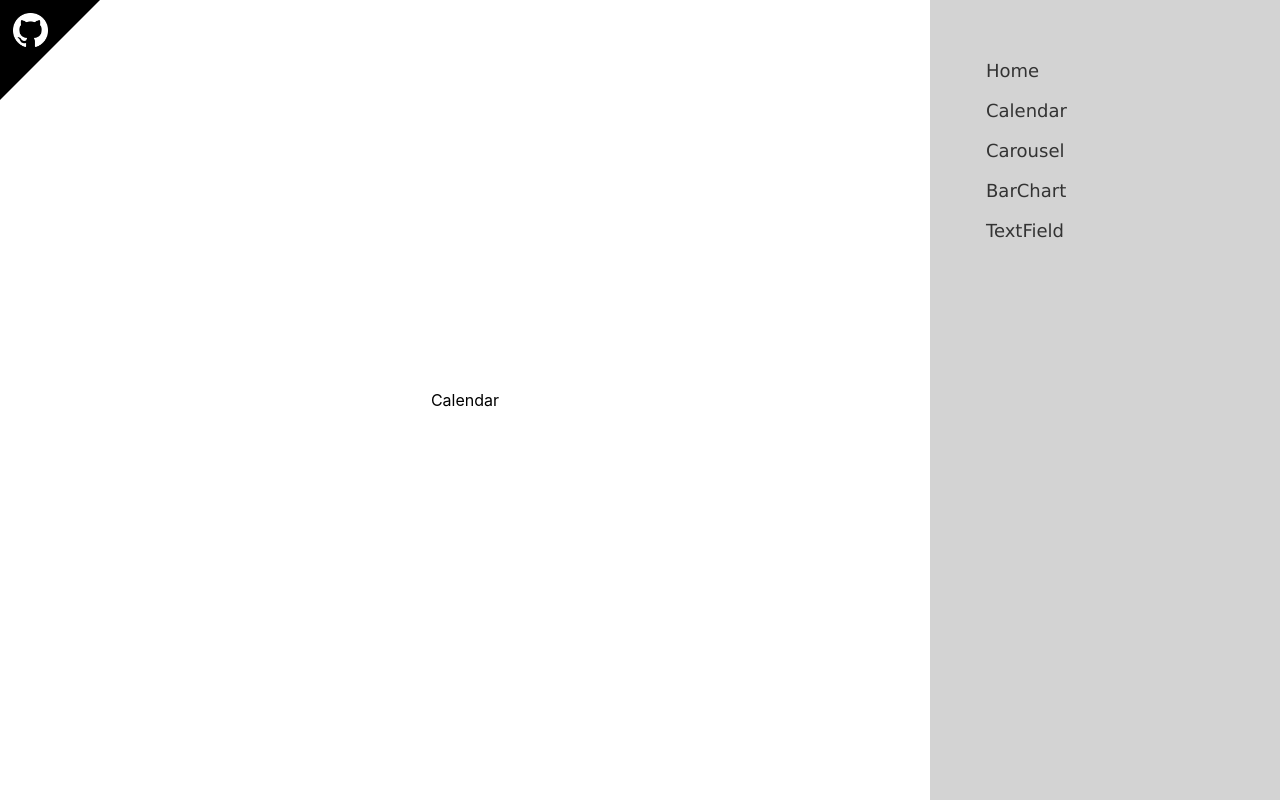
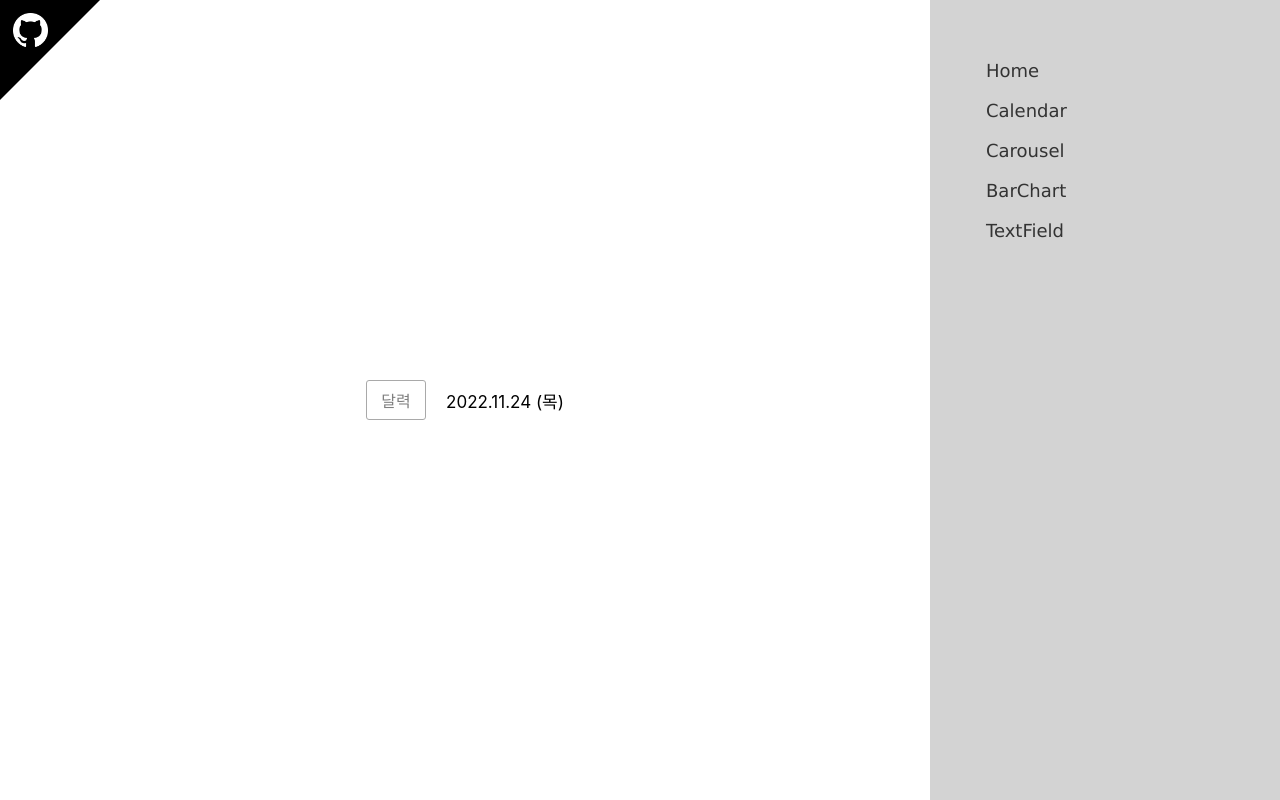
Before and after one commit to yjlim0428/my-components, a Next.js app: page /Calendar in a window 1280 px wide. Built offline with nearby package versions, Linux system fonts and the light colour scheme.

Commit message:
Add Calendar

```diff
--- /dev/null
+++ b/lib/dateFormat.ts
@@ -0,0 +1,71 @@
+export const dateFormat = (dateString: string | Date, type: string): string => {
+  const weekDay = ["일", "월", "화", "수", "목", "금", "토"];
+  let year;
+  let month;
+  let day;
+  let week;
+  let date = new Date(dateString);
+
+  switch (type) {
+    case "yyyy.MM":
+      year = date.getFullYear();
+      month = date.getMonth() + 1;
+      month = month >= 10 ? month : "0" + month;
+      return `${year}. ${month}`;
+    case "yy.MM.dd":
+      year = date.getFullYear().toString().slice(-2);
+      month = date.getMonth() + 1;
+      day = date.getDate();
+      week = weekDay[date.getDay()];
+
+      month = month >= 10 ? month : "0" + month;
+      day = day >= 10 ? day : "0" + day;
+
+      return year + ". " + month + ". " + day;
+    case "yy.MM.dd (W)":
+      year = date.getFullYear().toString().slice(-2);
+      month = date.getMonth() + 1;
+      day = date.getDate();
+      week = weekDay[date.getDay()];
+
+      month = month >= 10 ? month : "0" + month;
+      day = day >= 10 ? day : "0" + day;
+
+      return year + "." + month + "." + day + ` (${week})`;
+    case "yyyy.MM.dd (W)":
+      year = date.getFullYear().toString();
+      month = date.getMonth() + 1;
+      day = date.getDate();
+      week = weekDay[date.getDay()];
+
+      month = month >= 10 ? month : "0" + month;
+      day = day >= 10 ? day : "0" + day;
+
+      return year + "." + month + "." + day + ` (${week})`;
+    case "yyyy.MM.dd":
+      year = date.getFullYear().toString();
+      month = date.getMonth() + 1;
+      day = date.getDate();
+      week = weekDay[date.getDay()];
+
+      month = month >= 10 ? month : "0" + month;
+      day = day >= 10 ? day : "0" + day;
+
+      return year + ". " + month + ". " + day + ` (${week})`;
+    case "yyyy-MM-dd":
+      year = date.getFullYear().toString();
+      month = date.getMonth() + 1;
+      day = date.getDate();
+      week = weekDay[date.getDay()];
+
+      month = month >= 10 ? month : "0" + month;
+      day = day >= 10 ? day : "0" + day;
+
+      return year + "-" + month + "-" + day;
+    case "yyyy":
+      year = date.getFullYear().toString();
+      return year;
+    default:
+      return String(date);
+  }
+};
--- a/package.json
+++ b/package.json
@@ -18,6 +18,7 @@
     "next": "13.0.4",
     "react": "18.2.0",
     "react-dom": "18.2.0",
+    "react-icons": "^4.6.0",
     "styled-components": "^5.3.6",
     "styled-reset": "^4.4.2",
     "typescript": "4.9.3"
--- a/pages/Calendar.tsx
+++ b/pages/Calendar.tsx
@@ -1,12 +1,261 @@
 import Title from "../components/Title";
+import { useState } from "react";
+import styled, { css } from "styled-components";
+import { FaCaretLeft, FaCaretRight } from "react-icons/fa";
+import { dateFormat } from "../lib/dateFormat";
 
-const Calendar = () => {
+const OpenButton = styled.div<{ modal: boolean }>`
+  width: 60px;
+  height: 40px;
+  display: flex;
+  justify-content: center;
+  align-items: center;
+  border: 1px solid darkgray;
+  border-radius: 3px;
+  color: gray;
+  cursor: pointer;
+  position: relative;
+  ${({ modal }) =>
+    modal &&
+    css`
+      color: white;
+      background-color: darkgray;
+    `}
+`;
+
+const RowBox = styled.div`
+  display: flex;
+  align-items: center;
+  position: relative;
+`;
+
+const ValueViewer = styled.div`
+  font-size: 17px;
+  margin-left: 20px;
+`;
+
+const CalendarContainer = styled.div`
+  width: 200px;
+  display: flex;
+  flex-direction: column;
+  position: absolute;
+  top: 50px;
+  padding: 10px;
+  border: 1px solid lightgray;
+  border-radius: 10px;
+  background-color: white;
+  z-index: 10;
+`;
+
+const Header = styled.div`
+  width: 100%;
+  height: 20px;
+  display: flex;
+  justify-content: space-around;
+  align-items: center;
+  margin: 5px 0 10px 0;
+`;
+
+const HeaderArrow = styled.div`
+  cursor: pointer;
+  :hover {
+    color: darkgray;
+  }
+`;
+
+const HeaderText = styled.div``;
+
+const DateGrid = styled.div`
+  width: 100%;
+  display: grid;
+  grid-template-columns: repeat(7, 1fr);
+`;
+
+const DateBox = styled.div<{ current: boolean; selected: boolean }>`
+  width: 100%;
+  aspect-ratio: 1 / 1;
+  display: flex;
+  justify-content: center;
+  align-items: center;
+  font-size: 12px;
+  border-radius: 3px;
+  cursor: pointer;
+  ${({ current }) =>
+    !current
+      ? css`
+          color: gray;
+        `
+      : css`
+          :hover {
+            border: 1px solid lightgray;
+          }
+        `}
+  ${({ selected }) =>
+    selected &&
+    css`
+      background-color: black;
+      color: white;
+    `}
+`;
+
+const WeekGrid = styled.div`
+  width: 100%;
+  display: grid;
+  grid-template-columns: repeat(7, 1fr);
+  margin-bottom: 5px;
+`;
+
+const WeekBox = styled.div`
+  width: 100%;
+  height: 100%;
+  display: flex;
+  justify-content: center;
+  align-items: center;
+  font-size: 12px;
+  border-radius: 2px;
+`;
+
+interface getFullMonthReturnTypes {
+  year: number;
+  month: number;
+  date: number;
+  dateObj: Date;
+  state: string;
+}
+
+function Calendar() {
+  const today = new Date();
+  const [selectDate, setSelectDate] = useState(
+    new Date(today.getFullYear(), today.getMonth(), today.getDate())
+  );
+  const [modal, setModal] = useState(false);
+  const [yearMonth, setYearMonth] = useState<number[]>([
+    today.getFullYear(),
+    today.getMonth() + 1,
+  ]);
+
+  const getFullMonth = (yearMonth: number[]) => {
+    const curMonthStart = new Date(yearMonth[0], yearMonth[1] - 1); //Date 객체로 생성
+    const preMonthEnd = new Date(yearMonth[0], yearMonth[1] - 1, 0).getDate(); //이전달 끝나는 날
+    const curStartDate = curMonthStart.getDay(); //이번달 시작 요일 -> 일요일 0 ~ 토요일 6
+    const curEndDate = new Date(yearMonth[0], yearMonth[1], 0).getDate();
+    let list: Array<Array<getFullMonthReturnTypes>> = [[]];
+
+    for (let i = curStartDate - 1; i >= 0; i--) {
+      const preDate = new Date(yearMonth[0], yearMonth[1] - 2, preMonthEnd - i);
+      list[0].push({
+        year: preDate.getFullYear(),
+        month: preDate.getMonth() + 1,
+        date: preDate.getDate(),
+        dateObj: preDate,
+        state: "pre",
+      });
+    }
+
+    for (let i = 1, j = 0; i <= curEndDate; i++) {
+      if (list[j].length === 7) {
+        j++;
+        list.push([]);
+      }
+      list[j].push({
+        year: yearMonth[0],
+        month: yearMonth[1],
+        date: i,
+
+        dateObj: new Date(yearMonth[0], yearMonth[1] - 1, i),
+        state: "cur",
+      });
+    }
+    let i = 0;
+    while (list[list.length - 1].length < 7) {
+      i++;
+      const nextDate = new Date(yearMonth[0], yearMonth[1], i);
+      list[list.length - 1].push({
+        year: nextDate.getFullYear(),
+        month: nextDate.getMonth() + 1,
+        date: nextDate.getDate(),
+        dateObj: nextDate,
+        state: "next",
+      });
+    }
+    return list;
+  };
+
+  const calendarHandel = (arrow: string) => {
+    let year = yearMonth[0];
+    let month = yearMonth[1];
+    switch (arrow) {
+      case "pre":
+        if (month === 1) {
+          year--;
+          month = 12;
+        } else month--;
+        break;
+      case "next":
+        if (month === 12) {
+          year++;
+          month = 1;
+        } else month++;
+        break;
+    }
+    setYearMonth([year, month]);
+  };
+
+  const selectDateHandle = (day: getFullMonthReturnTypes) => {
+    setSelectDate(day.dateObj);
+    setModal(false);
+  };
+
   return (
     <>
       <Title title="My Calendar" />
-      Calendar
+      <RowBox>
+        <OpenButton modal={modal} onClick={() => setModal(!modal)}>
+          달력
+        </OpenButton>
+        <ValueViewer>{dateFormat(selectDate, "yyyy.MM.dd (W)")}</ValueViewer>
+        {modal && (
+          <>
+            <CalendarContainer>
+              <Header>
+                <HeaderArrow onClick={() => calendarHandel("pre")}>
+                  <FaCaretLeft />
+                </HeaderArrow>
+                <HeaderText>
+                  {yearMonth[0]}.
+                  {yearMonth[1] < 10 ? `0${yearMonth[1]}` : yearMonth[1]}
+                </HeaderText>
+                <HeaderArrow onClick={() => calendarHandel("next")}>
+                  <FaCaretRight />
+                </HeaderArrow>
+              </Header>
+              <WeekGrid>
+                {["일", "월", "화", "수", "목", "금", "토"].map((el, index) => (
+                  <WeekBox key={index}>{el}</WeekBox>
+                ))}
+              </WeekGrid>
+              <DateGrid>
+                {getFullMonth(yearMonth).map((week, index) =>
+                  week.map((day, idx) => (
+                    <DateBox
+                      key={idx}
+                      current={day.state === "cur"}
+                      selected={String(selectDate) === String(day.dateObj)}
+                      onClick={() =>
+                        day.state === "cur" && selectDateHandle(day)
+                      }
+                    >
+                      {day.date}
+                    </DateBox>
+                  ))
+                )}
+              </DateGrid>
+            </CalendarContainer>
+          </>
+        )}
+      </RowBox>
     </>
   );
-};
+}
 
 export default Calendar;
```
Also changed, not shown: 1 other file (tests, documents, lock files or other folders).
